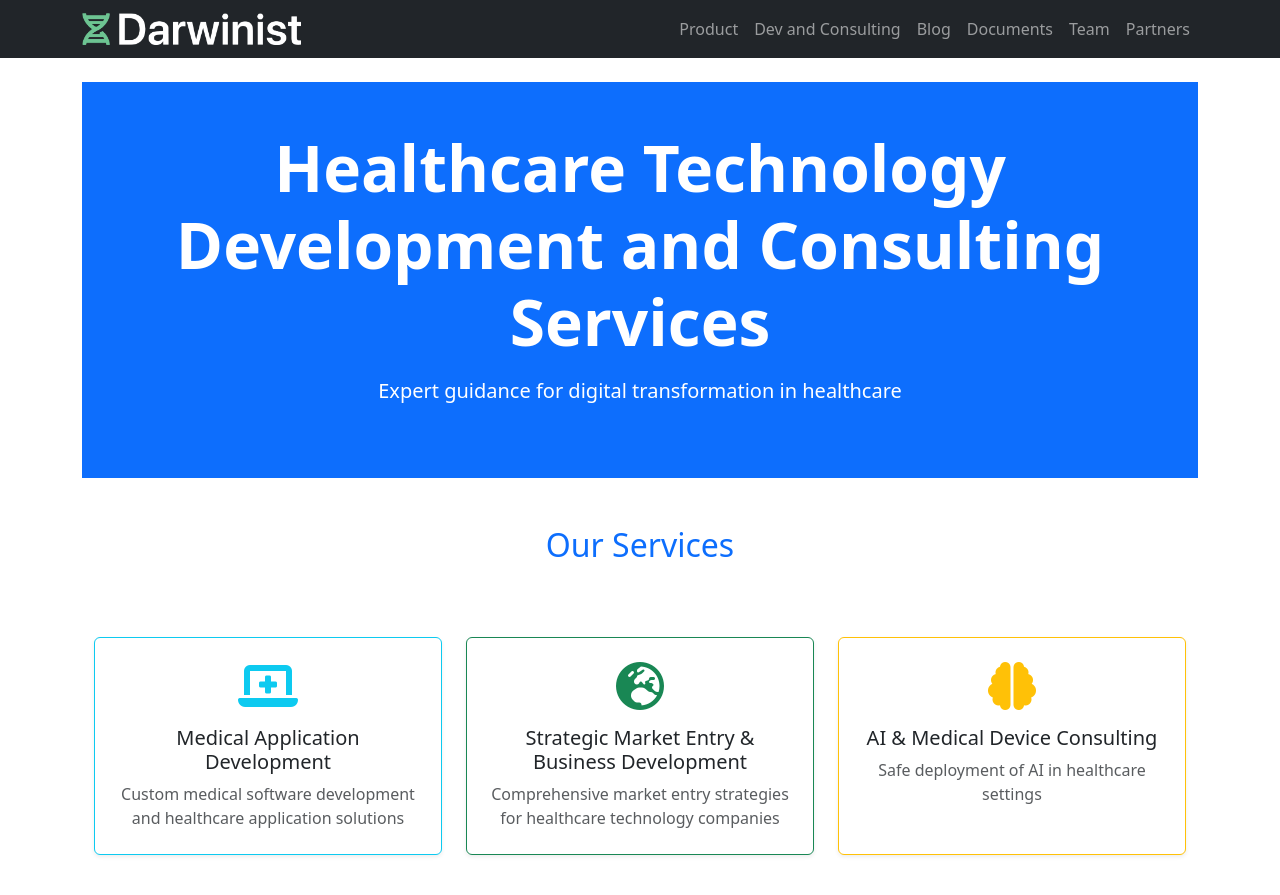
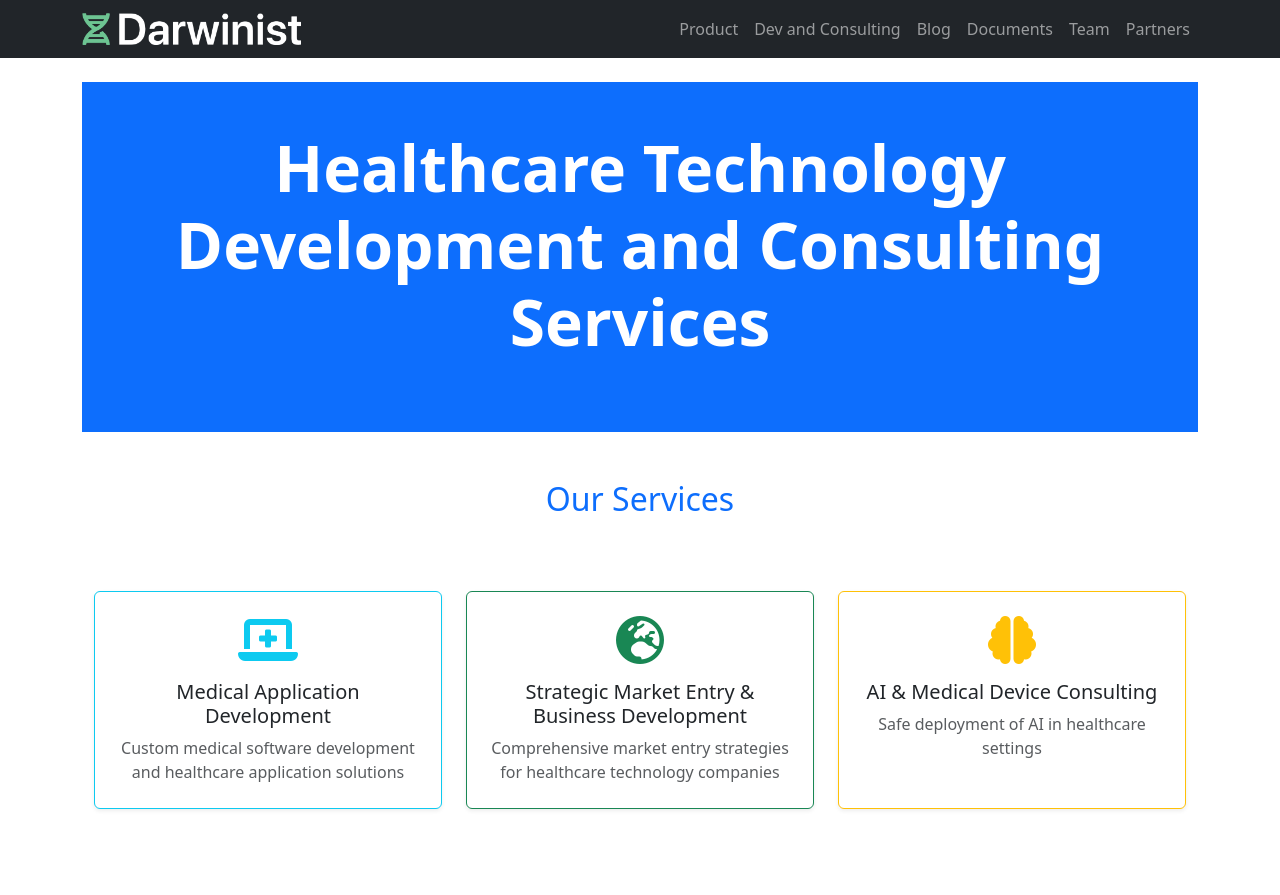
Before and after one commit to darwinist-io/darwinist-io.github.io, a Jekyll site: the page built from consulting/index.html, in a window 1280 px wide and 900 px high. Shown: the top 895 px of the window. Built offline with Jekyll 4.4.1, drawn with Linux system fonts in a browser that asks for light colours.

Commit message:
removed consulting stupid blurb

```diff
--- a/consulting/index.html
+++ b/consulting/index.html
@@ -12,7 +12,6 @@ description: "Expert guidance for digital transformation in healthcare"
   <section class="bg-primary text-white text-center py-5">
     <div class="container">
       <h1 class="display-3 fw-bold mb-3">{{ consulting.consulting_services.title }}</h1>
-      <p class="lead">{{ consulting.consulting_services.subtitle }}</p>
       <div class="row justify-content-center mt-4">
         <div class="col-auto">
         </div>
```
